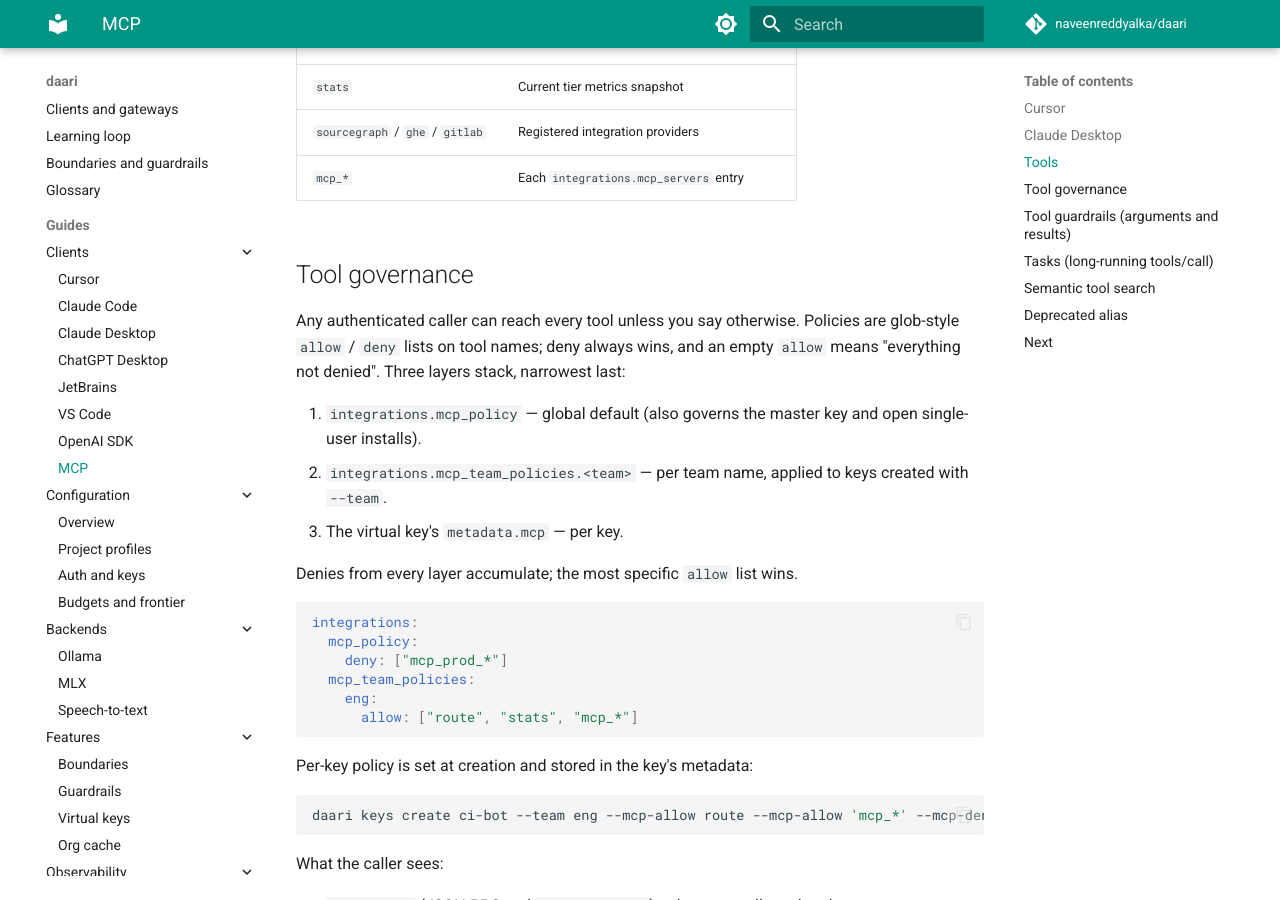
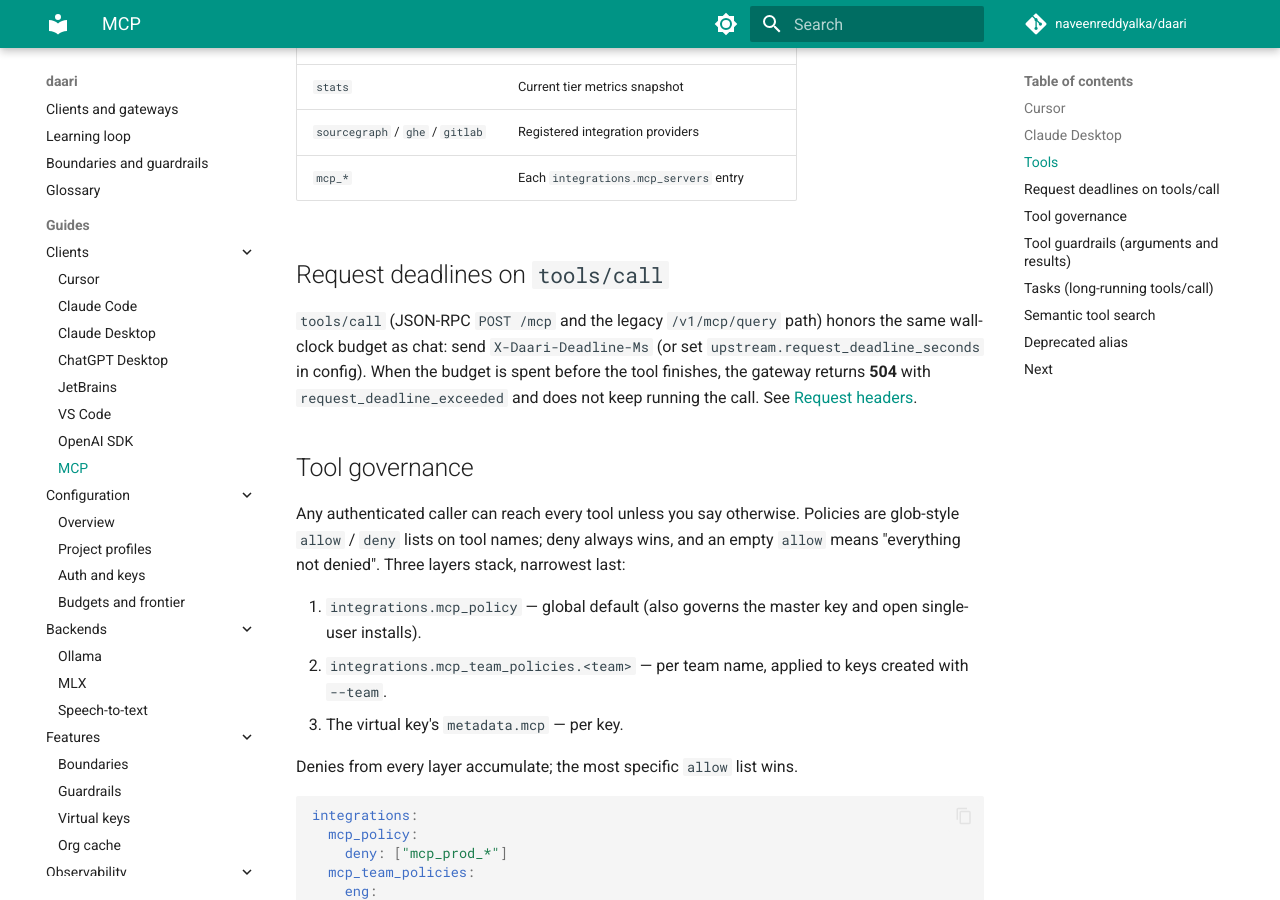
Before and after one commit to naveenreddyalka/daari, an MkDocs documentation site: the page built from docs/developer/guides/clients/mcp.md, in a window 1280 px wide and 900 px high, scrolled down 1350 px. Built offline with MkDocs 1.6.1 and Material for MkDocs 9.7.7, drawn with Linux system fonts in a browser that asks for light colours; comment, search, counter and statistics services are not loaded.

Commit message:
docs(developer): note MCP tools/call honors X-Daari-Deadline-Ms (#863)
MCP guide documents tools/call wall-clock budgets and 504; contract test
pins headers and MCP docs.

Co-authored-by: Cursor <cursoragent@cursor.com>

```diff
--- a/docs/developer/guides/clients/mcp.md
+++ b/docs/developer/guides/clients/mcp.md
@@ -61,6 +61,15 @@ This is the *tools* path. To route Claude Desktop's chat itself through daari
 | `stats` | Current tier metrics snapshot |
 | `sourcegraph` / `ghe` / `gitlab` | Registered integration providers |
 | `mcp_*` | Each `integrations.mcp_servers` entry |
+
+## Request deadlines on `tools/call`
+
+`tools/call` (JSON-RPC `POST /mcp` and the legacy `/v1/mcp/query` path) honors
+the same wall-clock budget as chat: send `X-Daari-Deadline-Ms` (or set
+`upstream.request_deadline_seconds` in config). When the budget is spent before
+the tool finishes, the gateway returns **504** with
+`request_deadline_exceeded` and does not keep running the call. See
+[Request headers](../../reference/headers.md).
 
 ## Tool governance
 
```
Also changed, not shown: docs/TRACKING.md (+7 -0 lines), 1 other file.
